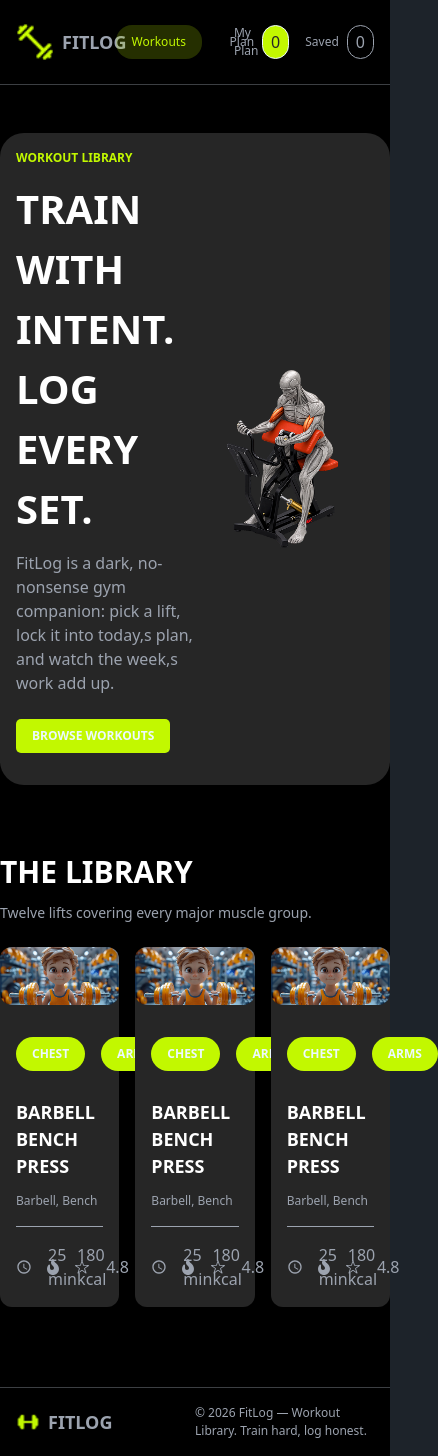
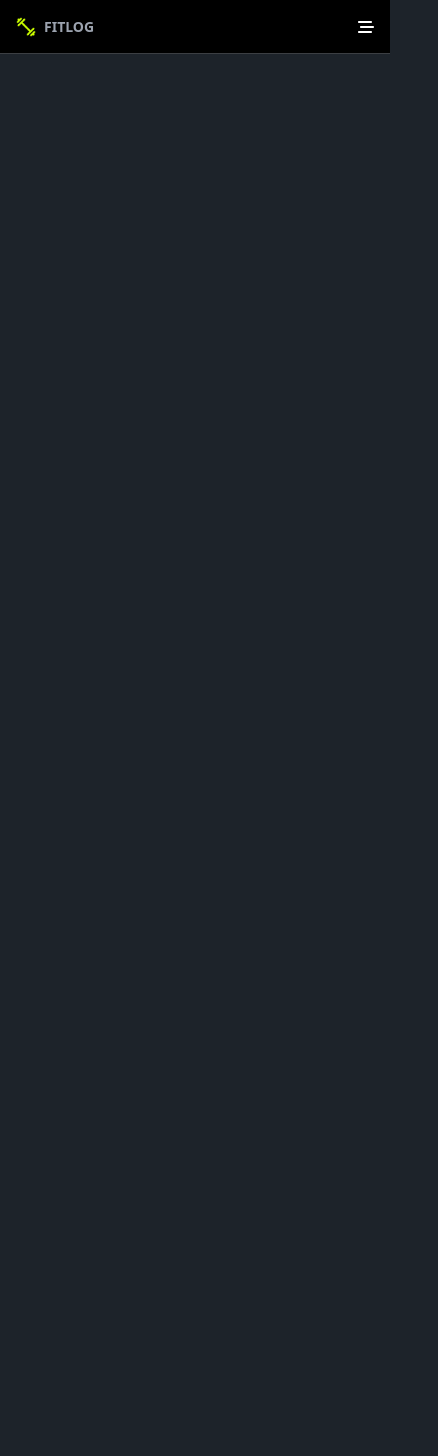
Before and after one commit to shahinAlam715/my-fitlog-project-a6, a Next.js app: page / in a window 390 px wide. Shown: the whole page, 438 px wide, since content can reach past the window. After the commit the page ends 844 px from the top, so only its background shows below. Built offline with nearby package versions, Linux system fonts and the light colour scheme.

Commit message:
navbar-responsive

```diff
--- a/src/app/component/Navbar.tsx
+++ b/src/app/component/Navbar.tsx
@@ -1,16 +1,35 @@
+"use client"
 import Image from 'next/image';
 import logo from "@/assets/logo.png"
 import Link from 'next/link';
+import { useState } from 'react';
+import { FaBarsStaggered } from 'react-icons/fa6';
 
 const Navbar = () => {
+
+    const [menu, setmenu] = useState(false)
+
+    const handlemenu = ()=>{
+       setmenu(!menu)
+    }
+
     return (
         <div className='bg-black'>
-            <div className="grid grid-cols-3 container mx-auto items-center p-4">
+            <div className="grid grid-cols-2 md:grid-cols-3 container mx-auto items-center p-4 justify-between relative">
                 <div className="flex items-center gap-2">
-                    <Image src={logo} alt='logo' width={38}/>
-                    <h3 className='font-extrabold text-[18px] text-[#9CA3AF]'>FITLOG</h3>
+                    <Image src={logo} alt='logo' width={38} className='w-5 md:w-9.5'/>
+                    <h3 className='font-extrabold text-[14px] md:text-[18px] text-[#9CA3AF]'>FITLOG</h3>
                 </div>
-                <div className="">
+                {menu === true ? ( <div className="block absolute top-12.5 right-5 md:static">
+                   <ul className='md:flex md:gap-x-4 md:items-center md:justify-center'>
+                        <Link href={"/"}>
+                        <li className='font-medium text-[12px] bg-[rgba(194,248,0,0.19)] py-2 px-4 rounded-2xl text-[#C2F800] cursor-pointer'>Workouts</li>
+                        </Link>
+                        <Link href="/myplain">
+                        <li className='font-medium text-[12px] text-[#9CA3AF] hover:bg-[rgba(194,248,0,0.19)] py-2 px-4 rounded-2xl hover:text-[#C2F800] cursor-pointer'>My Plan</li>
+                        </Link>
+                    </ul>
+                </div>): ( <div className="hidden md:block">
                     <ul className='flex gap-x-4 items-center justify-center'>
                         <Link href={"/"}>
                         <li className='font-medium text-[12px] bg-[rgba(194,248,0,0.19)] py-2 px-4 rounded-2xl text-[#C2F800] cursor-pointer'>Workouts</li>
@@ -19,8 +38,10 @@ const Navbar = () => {
                         <li className='font-medium text-[12px] text-[#9CA3AF] hover:bg-[rgba(194,248,0,0.19)] py-2 px-4 rounded-2xl hover:text-[#C2F800] cursor-pointer'>My Plan</li>
                         </Link>
                     </ul>
-                </div>
-                <div className="flex gap-x-4 items-center justify-end">
+                </div>)}
+
+                <div className="hidden md:block">
+                <div className="flex gap-x-4 items-center justify-center">
                     <div className="flex gap-2 cursor-pointer items-center">
                         <h3 className='font-medium text-[12px] text-[#9CA3AF]'>Plan</h3>
                         <div className="px-2 py-1 border bg-[#C2F800] rounded-2xl">
@@ -34,6 +55,10 @@ const Navbar = () => {
                         </div>
                     </div>
                 </div>
+                </div>
+                <div className="block md:hidden">
+                    <span className='flex justify-end'><i><FaBarsStaggered className='text-[#FFFFFF]' onClick={()=>handlemenu()}/></i></span>
+                </div>
             </div>
             <hr  className='text-[#9ca3af62]'/>
         </div>
--- a/src/app/layout.tsx
+++ b/src/app/layout.tsx
@@ -31,7 +31,7 @@ export default function RootLayout({ children }: LayoutProps<"/">) {
         <div className="bg-black">
           {children}
         </div>
-        <Footer/>
+        {/* <Footer/> */}
       </body>
     </html>
   );
--- a/src/app/page.tsx
+++ b/src/app/page.tsx
@@ -5,8 +5,8 @@ export default function Home() {
   return (
    <>
    <div className="">
-    <Banner/>
-    <LibraryPage/>
+    {/* <Banner/>
+    <LibraryPage/> */}
    </div>
    </>
   );
```
